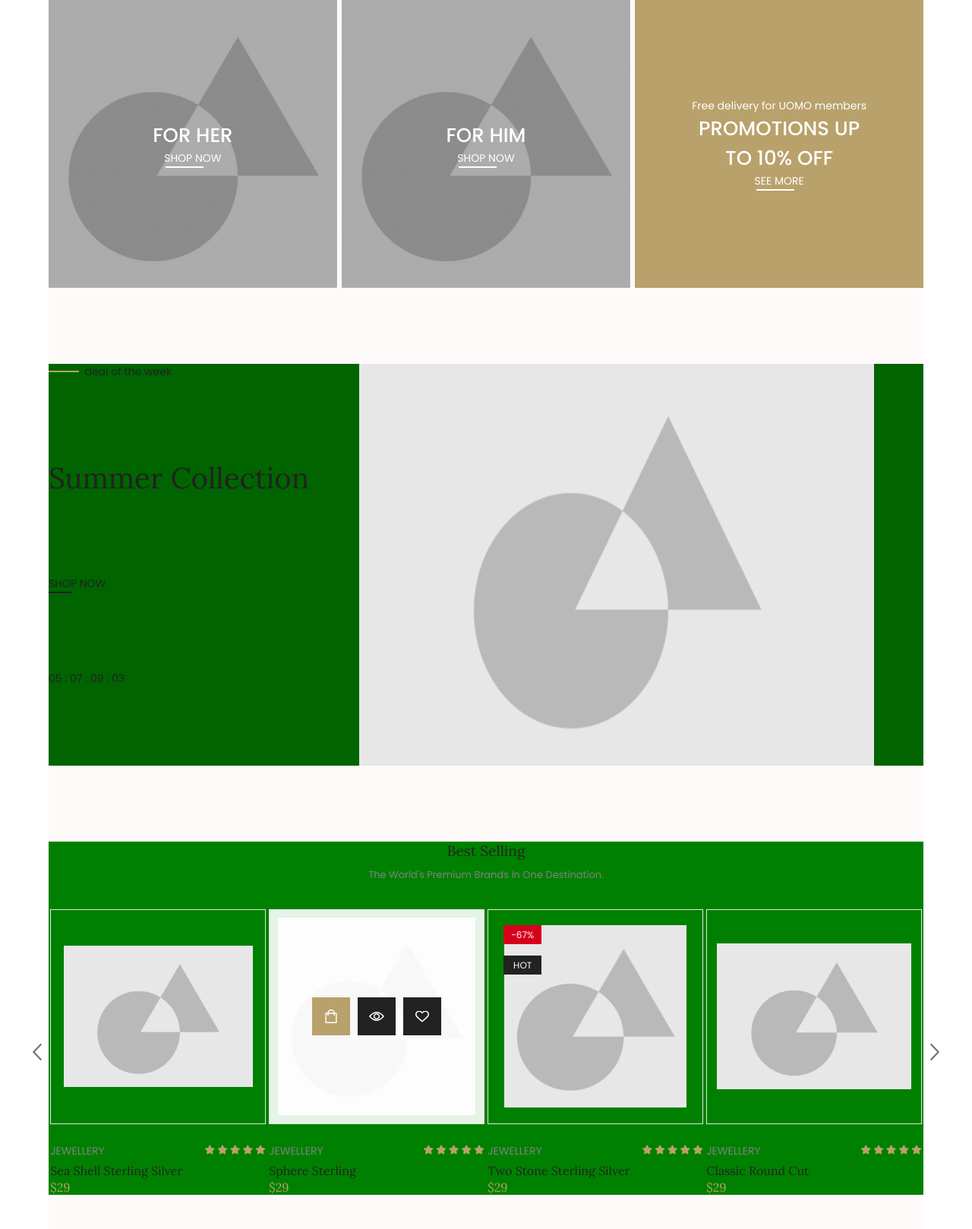
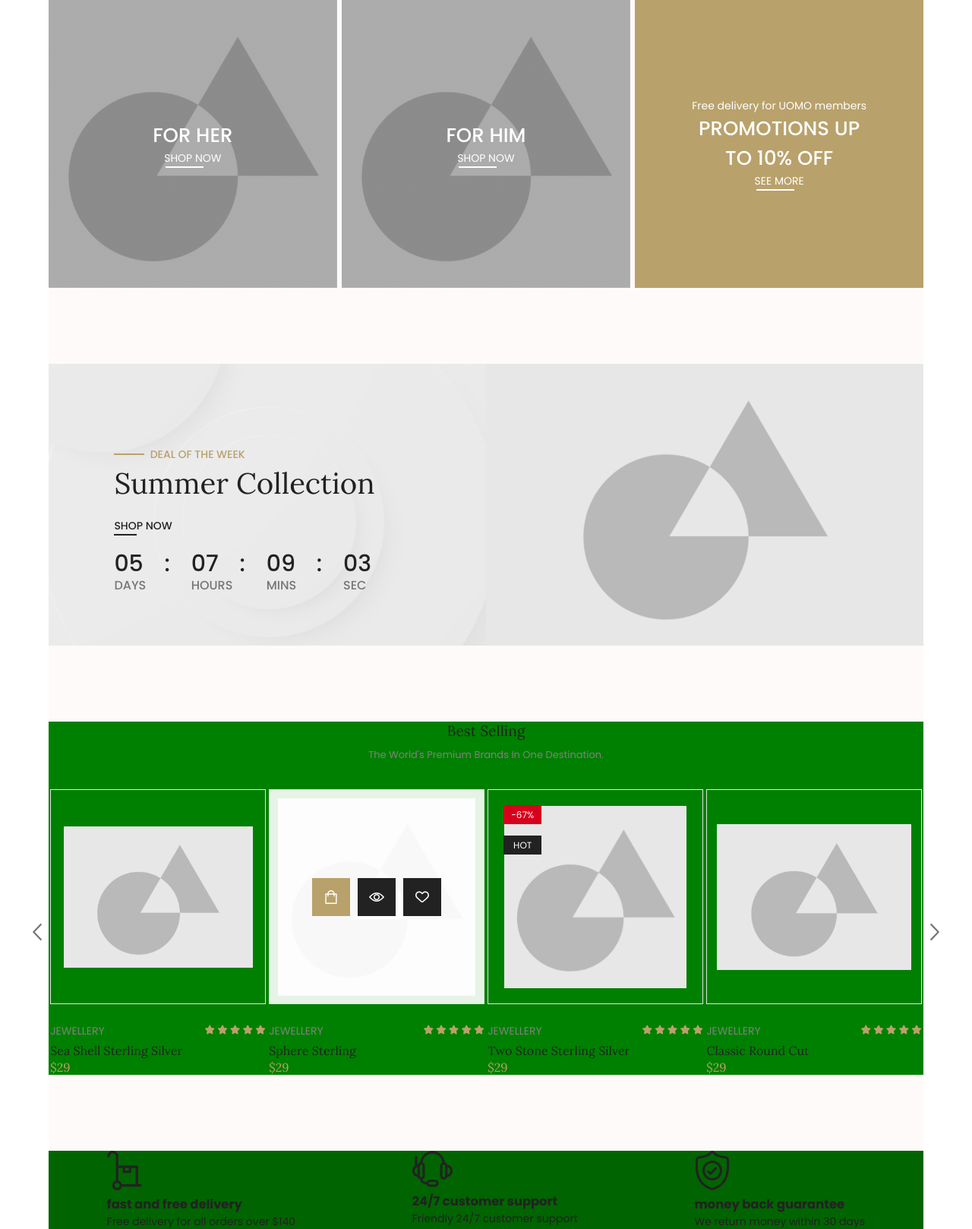
Before and after one commit to tijndk/codecrashers-testing, a PHP site: page / in a window 1280 px wide; the page is wider, and only the part inside the window is pictured. Shown: the part 1552-3170 px from the top of that part at 76% size. Run offline with PHP 8.4, Linux system fonts and the light colour scheme; some libraries are stand-ins or nearby versions.

Commit message:
Summer Collection Klaar

```diff
--- a/CSS/Eindopdracht/css/general.css
+++ b/CSS/Eindopdracht/css/general.css
@@ -241,7 +241,8 @@ div#slider {
     background-color: #f7f7f7;
 }
 div#slider > p:first-of-type,
-div#slider > h1, div#slider > p:last-of-type,
+div#slider > h1,
+div#slider > p:last-of-type,
 div#slider > a {
     width: 75%;
     position: relative;
@@ -592,29 +593,94 @@ div#banner > div:last-child > div > p:first-of-type {
 /* het gedeelte met "summer collection" */
 div#weekdeal {
     display: grid;
+    align-items: center;
+    grid-template-columns: 50% 50%;
+    grid-template-rows: 35% 15% 15% 35%;
     grid-template-areas:
     'weekdeal image'
     'summer-collection image'
     'shop-now image'
     'timer image';
+
+    background-image: linear-gradient(#EBEBEB 0% 100%), url(../images/image-background.png);
+    background-size: contain;
+    background-blend-mode: color;
+}
+
+div#weekdeal > p:first-of-type,
+div#weekdeal > h1,
+div#weekdeal > p:last-of-type,
+div#weekdeal > a {
+    width: 75%;
+    position: relative;
+    top: 0;
+    left: 15%;
 }
 
 div#weekdeal > p:first-of-type {
     grid-area: weekdeal;
+    align-self: end;
+    text-transform: uppercase;
+    font-weight: 500;
+    color: var(--color-two);
 }
 div#weekdeal > h1 {
     grid-area: summer-collection;
 }
 div#weekdeal > a {
     grid-area: shop-now;
+    font-weight: 500;
     width: 20%;
 }
-div#weekdeal > p.timer {
+
+div#weekdeal > p#timer {
     grid-area: timer;
+    font-size: 30px;
+    font-weight: 500;
+    width: 340px;
+    align-self: start;
 }
+
+p#timer span {
+    position: relative;
+    margin: 20px;
+}
+p#timer span::after {
+    font-size: 16px;
+    text-transform: uppercase;
+    color: #767676;
+
+    position: absolute;
+    left: 0;
+    bottom: -20px;
+}
+
+p#timer span:first-of-type {
+    margin-left: 0;
+}
+p#timer span:last-of-type {
+    margin-right: 0;
+}
+
+p#timer span:first-of-type::after {
+    content: 'days';
+}
+p#timer span:nth-of-type(2)::after {
+    content: 'hours';
+}
+p#timer span:nth-of-type(3)::after {
+    content: 'mins';
+}
+p#timer span:last-of-type::after {
+    content: 'sec';
+}
+
 div#weekdeal > img {
     grid-area: image;
+    width: 100%;
+    height: auto;
 }
+/* EINDE van Summer Collection */
 
 
 /* het gedeelte met de plaatjes; delivery, customer support, en money back */
--- a/CSS/Eindopdracht/index.html
+++ b/CSS/Eindopdracht/index.html
@@ -311,7 +311,7 @@
                             </div>
                         </div>
                     </div>
-                    <div id="weekdeal" style="background-color: darkgreen;">
+                    <div id="weekdeal">
                         <p>&nbsp;&nbsp;deal of the week</p>
                         <h1>summer collection</h1>
                         <a href="#" target="_self" class="underline">shop now</a>
```
Also changed, not shown: CSS/Eindopdracht/images/image-background.png (added).
